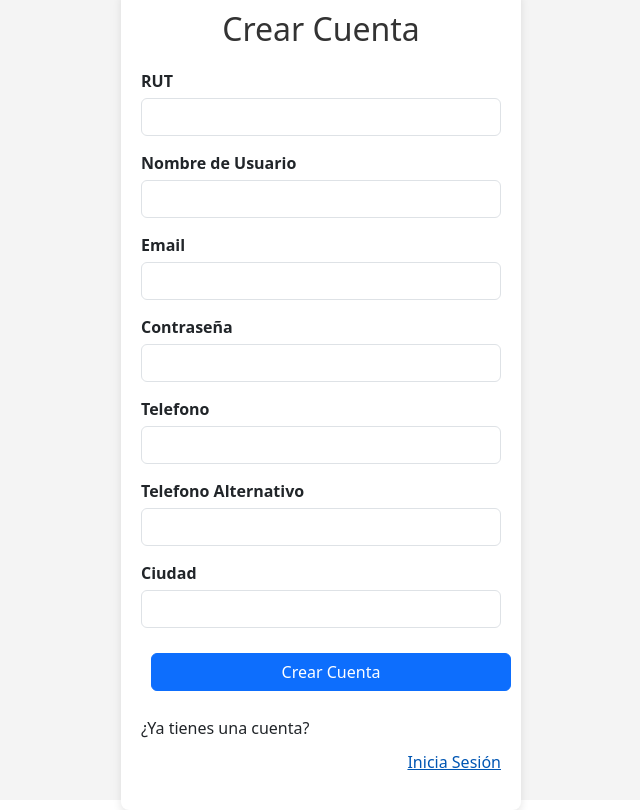
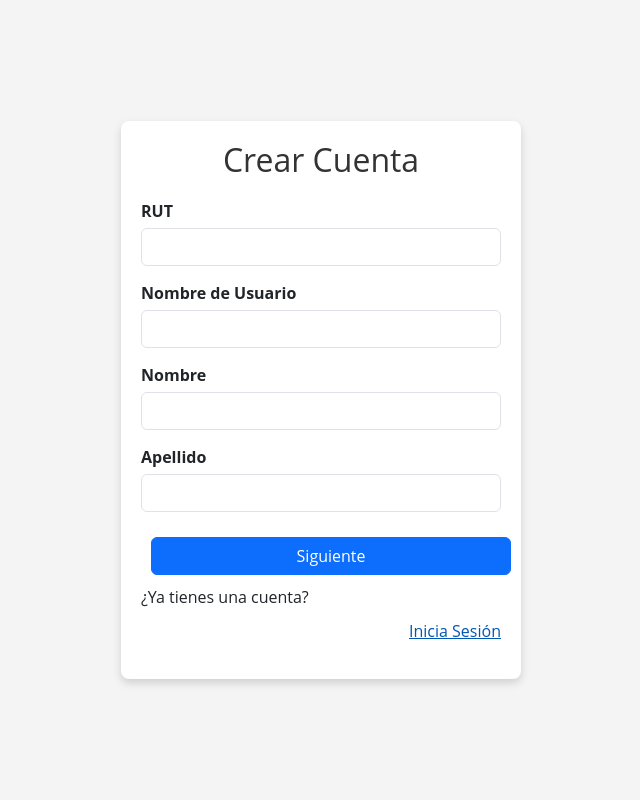
Before and after one commit to JaysonFxl/ProyectoRBP, a React (Vite) app in the folder Frontend/: page /register in a window 1280 px wide. Shown: the whole page, without its empty margins (319-959 px from the left). Built offline with nearby package versions, Linux system fonts and the light colour scheme.

Commit message:
Update RegisterPage.css and RegisterPage.jsx

```diff
--- a/Frontend/src/pages/RegisterPage.css
+++ b/Frontend/src/pages/RegisterPage.css
@@ -4,6 +4,7 @@
     align-items: center;
     height: 100vh;
     background-color: #f4f4f4;
+    font-family: 'Open Sans', sans-serif;
 }
 
 .register-card {
@@ -12,7 +13,7 @@
     padding: 20px;
     background-color: white;
     border-radius: 8px;
-    box-shadow: 0 4px 8px rgba(0,0,0,0.1);
+    box-shadow: 0 4px 8px rgba(0,0,0,0.15);
 }
 
 .register-card h2 {
@@ -33,9 +34,15 @@
 .form-control {
     width: 100%;
     padding: 10px;
-    border: 1px solid #ddd;
+    border: 1px solid #ccc;
+    transition: border-color 0.3s;
     border-radius: 4px;
     box-sizing: border-box;
+}
+
+.form-control:focus {
+    border-color: #007bff;
+    outline: none;
 }
 
 .btn-primary {
@@ -43,12 +50,18 @@
     padding: 10px;
     border: none;
     border-radius: 4px;
-    background-color: #007bff;
+    background-color: #0056b3;
     color: white;
     cursor: pointer;
     transition: background-color 0.3s;
 }
 
 .btn-primary:hover {
-    background-color: #047dff;
+    background-color: #004494;
 }
+
+@media (max-width: 768px) {
+    .register-card {
+        width: 95%;
+    }
+}
--- a/Frontend/src/pages/RegisterPage.jsx
+++ b/Frontend/src/pages/RegisterPage.jsx
@@ -4,11 +4,14 @@ import axios from 'axios';
 import './RegisterPage.css';
 
 function RegisterPage() {
+    const [step, setStep] = useState(1);
     const [formData, setFormData] = useState({
         username: '',
         email: '',
         password: '',
         rut: '',
+        firstName: '',
+        lastName: '',
         telefono: '',
         telefono_alternativo: '',
         ciudad: '',
@@ -22,6 +25,29 @@ function RegisterPage() {
             ...prevState,
             [name]: value
         }));
+    };
+
+    const nextStep = () => {
+        if (step === 1) {
+            // Verificar si los campos del Paso 1 están completos
+            if (validateStepOne()) {
+                setStep(2);
+            } else {
+                // Mostrar algún mensaje de error o indicación
+                alert("Por favor, completa todos los campos requeridos.");
+            }
+        }
+        else handleSubmit();
+    };
+
+    // Manejador para cambiar al paso anterior
+    const prevStep = () => {
+        if(step === 2) setStep(1);
+    };
+
+    const validateStepOne = () => {
+        const { rut, username, firstName, lastName } = formData;
+        return rut && username && firstName && lastName;
     };
 
     const handleSubmit = async (e) => {
@@ -47,19 +73,35 @@ function RegisterPage() {
     };
 
 
+    const renderForm = () => {
+        switch (step) {
+            case 1:
                 return (
-        <div className='register-container'>
-            <div className='register-card'>
-                <h2 className='text-center'>Crear Cuenta</h2>
-                <form onSubmit={handleSubmit}>
+                    <div>
+                        {/* Paso 1: Información Personal y de Contacto */}
                         <div className='form-group'>
-                        <label htmlFor="username">RUT</label>
+                            <label htmlFor="rut">RUT</label>
                             <input type="text" className="form-control" id="rut" name="rut" required onChange={handleInputChange} />
                         </div>
                         <div className='form-group'>
                             <label htmlFor="username">Nombre de Usuario</label>
                             <input type="text" className="form-control" id="username" name="username" required onChange={handleInputChange} />
                         </div>
+                        <div className='form-group'>
+                            <label htmlFor="firstName">Nombre</label>
+                            <input type="text" className="form-control" id="firstName" name="firstName" required onChange={handleInputChange} />
+                        </div>
+                        <div className='form-group'>
+                            <label htmlFor="lastName">Apellido</label>
+                            <input type="text" className="form-control" id="lastName" name="lastName" required onChange={handleInputChange} />
+                        </div>
+                        <button type="button" onClick={nextStep} className="btn btn-primary">Siguiente</button>
+                    </div>
+                );
+            case 2:
+                return (
+                    <div>
+                        {/* Paso 2: Detalles de la Cuenta */}
                         <div className='form-group'>
                             <label htmlFor="email">Email</label>
                             <input type="email" className="form-control" id="email" name="email" required onChange={handleInputChange} />
@@ -69,27 +111,39 @@ function RegisterPage() {
                             <input type="password" className="form-control" id="password" name="password" required onChange={handleInputChange} />
                         </div>
                         <div className='form-group'>
-                        <label htmlFor="telefono">Telefono</label>
+                            <label htmlFor="telefono">Teléfono</label>
                             <input type="number" className="form-control" id="telefono" name="telefono" required onChange={handleInputChange} />
                         </div>
                         <div className='form-group'>
-                        <label htmlFor="telefono_alternativo">Telefono Alternativo</label>
+                            <label htmlFor="telefono_alternativo">Teléfono Alternativo</label>
                             <input type="number" className="form-control" id="telefono_alternativo" name="telefono_alternativo" required onChange={handleInputChange} />
                         </div>
                         <div className='form-group'>
                             <label htmlFor="ciudad">Ciudad</label>
                             <input type="text" className="form-control" id="ciudad" name="ciudad" required onChange={handleInputChange} />
                         </div>
-                    <div className='form-group'>
-                        <button type="submit" className="btn btn-primary">Crear Cuenta</button>
+                        <button type="button" onClick={prevStep} className="btn btn-secondary">Anterior</button>
+                        <button type="submit" className="btn btn-primary">Registrar</button>
                     </div>
+                );
+            default:
+                return null;
+        }
+    };
+
+    return (
+        <div className='register-container'>
+            <div className='register-card'>
+                <h2 className='text-center'>Crear Cuenta</h2>
+                <form onSubmit={handleSubmit}>
+                    {renderForm()}
                     <div className='form-group'>
                         <p>¿Ya tienes una cuenta? <a href='/login'>Inicia Sesión</a></p>
                     </div>
                 </form>
             </div>
         </div>
-    )
+    );
 }
 
 export default RegisterPage;
```
Lines whose indentation alone changed are shown as unchanged.
